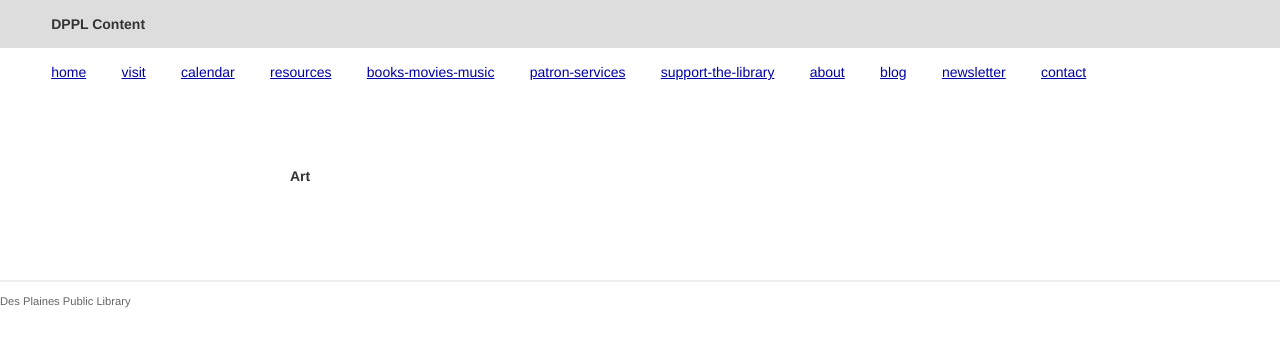
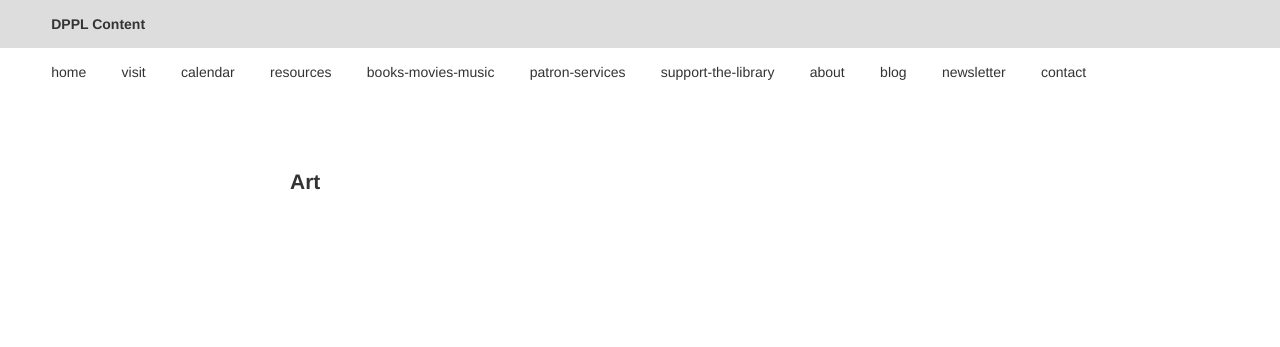
Before and after one commit to dpplweb/dppl-content, a Jekyll site: the page built from _posts/roberta/0807-01-01-articles.md, in a window 1280 px wide. Shown: the top 347 px of the page. Built offline with Jekyll 4.4.1, drawn with Linux system fonts in a browser that asks for light colours; Markdown is read by kramdown in place of the engine named in the settings.

Commit message:
minor tweaks to layout and style

```diff
--- a/_layouts/default.html
+++ b/_layouts/default.html
@@ -27,9 +27,5 @@
         <div class="content">
             {{ content }}
         </div> <!-- /content -->
-        <footer>
-            <p>{{ site.owner }}</p>
-        </footer>
-
     </body>
 </html>
--- a/css/main.css
+++ b/css/main.css
@@ -15,8 +15,6 @@ body {
   font: 14px/1.4 Helvetica, Arial, sans-serif;
   color: #333;
 }
-
-h1,h2,h3,h4,h5,h6{font-size: 100%;}
 
 h1 { margin-bottom: 1em; }
 p { margin: 1em 0; }
@@ -59,7 +57,7 @@ ul.posts span {
 /*****************************************************************************/
 
 .site-header, nav{
-  height: 48px; line-height: 48px; margin: 0; padding: 0 4%;
+  height: 48px; line-height: 48px; margin: 0; padding: 0 4%; broder-bottom: 1px solid #ddd;
 }
 
 .site-header{ background-color: #ddd;}
@@ -69,6 +67,7 @@ ul.posts span {
 }
 
 .site-title {
+  font-size: 100%;
   margin: 0;
 }
 
@@ -80,9 +79,10 @@ ul.posts span {
   color: red;
 }
 
+
 .nav{margin: 0; padding: 0;list-style: none; }
 .nav li {display: block; float: left; margin-right: 3%;}
-.nav li a{display: block; height: 48px; line-height: 48px;}
+.nav li a{display: block; height: 48px; line-height: 48px; text-decoration: none; color: #333;}
 
 .content{padding: 4%; overflow: hidden;}
 
```
